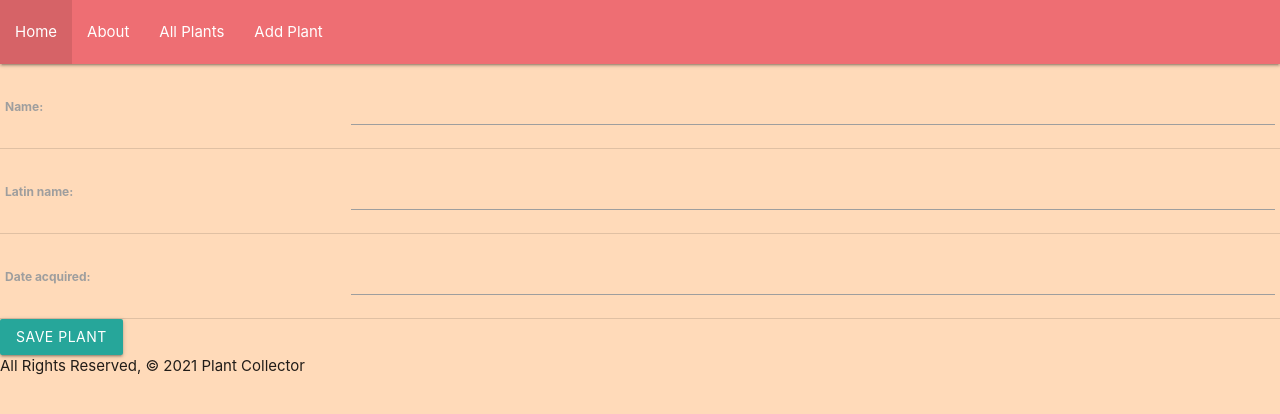
After one commit to rattomegan/plantcollector, a Django app: page /plants/create/ in a window 1280 px wide. The commit adds this page. Shown: the top 414 px of the page. Run offline with Django 3.2, Linux system fonts and the light colour scheme.

Commit message:
Add Create Plant form

```diff
--- a/main_app/models.py
+++ b/main_app/models.py
@@ -1,4 +1,5 @@
 from django.db import models
+from django.urls import reverse
 
 # Create your models here.
 # class Plant():
@@ -19,3 +20,6 @@ class Plant(models.Model):
 
   def __str__(self):
     return self.name
+
+  def get_absolute_url(self):
+    return reverse('plants_detail', kwargs={'cat_id: self.id'})
--- a/main_app/templates/base.html
+++ b/main_app/templates/base.html
@@ -19,6 +19,7 @@
        <li><a href="{% url 'home' %}">Home</a></li>
        <li><a href="{% url 'about' %}">About</a></li>
        <li><a href="{% url 'plants_index' %}">All Plants</a></li>
+       <li><a href="{% url 'plants_create' %}">Add Plant</a></li>
      </ul>
    </nav>
   </header>
--- /dev/null
+++ b/main_app/templates/main_app/plant_form.html
@@ -0,0 +1,12 @@
+{% extends 'base.html' %}
+{% block content %}
+
+<form action="" method="POST">
+  {% csrf_token %}
+  <table>
+    {{ form.as_table}}
+  </table>
+  <input type="submit" value="Save Plant" class="btn">
+</form>
+
+{% endblock %}
--- a/main_app/templates/plants/index.html
+++ b/main_app/templates/plants/index.html
@@ -13,11 +13,6 @@
       </div>
     </a>
   </div>
-
-
 {% endfor %}
 
-
-
-
 {% endblock %}
--- a/main_app/urls.py
+++ b/main_app/urls.py
@@ -11,5 +11,8 @@ urlpatterns = [
   path('plants/', views.plants_index, name='plants_index'),
 
   # 'plants/<int:plant_id>/' - Plants Detail View
-  path('plants/<int:plant_id>/', views.plants_detail, name='plants_detail')
+  path('plants/<int:plant_id>/', views.plants_detail, name='plants_detail'),
+
+  # 'plants/create/' - Plants Create Route
+  path('plants/create/', views.PlantCreate.as_view(), name='plants_create'),
 ]
--- a/main_app/views.py
+++ b/main_app/views.py
@@ -1,4 +1,5 @@
 from django.shortcuts import render
+from django.views.generic.edit import CreateView
 from .models import Plant
 
 
@@ -16,3 +17,8 @@ def plants_index(request):
 def plants_detail(request, plant_id):
   plant = Plant.objects.get(id=plant_id)
   return render(request, 'plants/detail.html', { 'plant': plant })
+
+class PlantCreate(CreateView):
+  model = Plant
+  fields = '__all__'
+  success_url = '/plants/'
```
Lines whose indentation alone changed are shown as unchanged.
